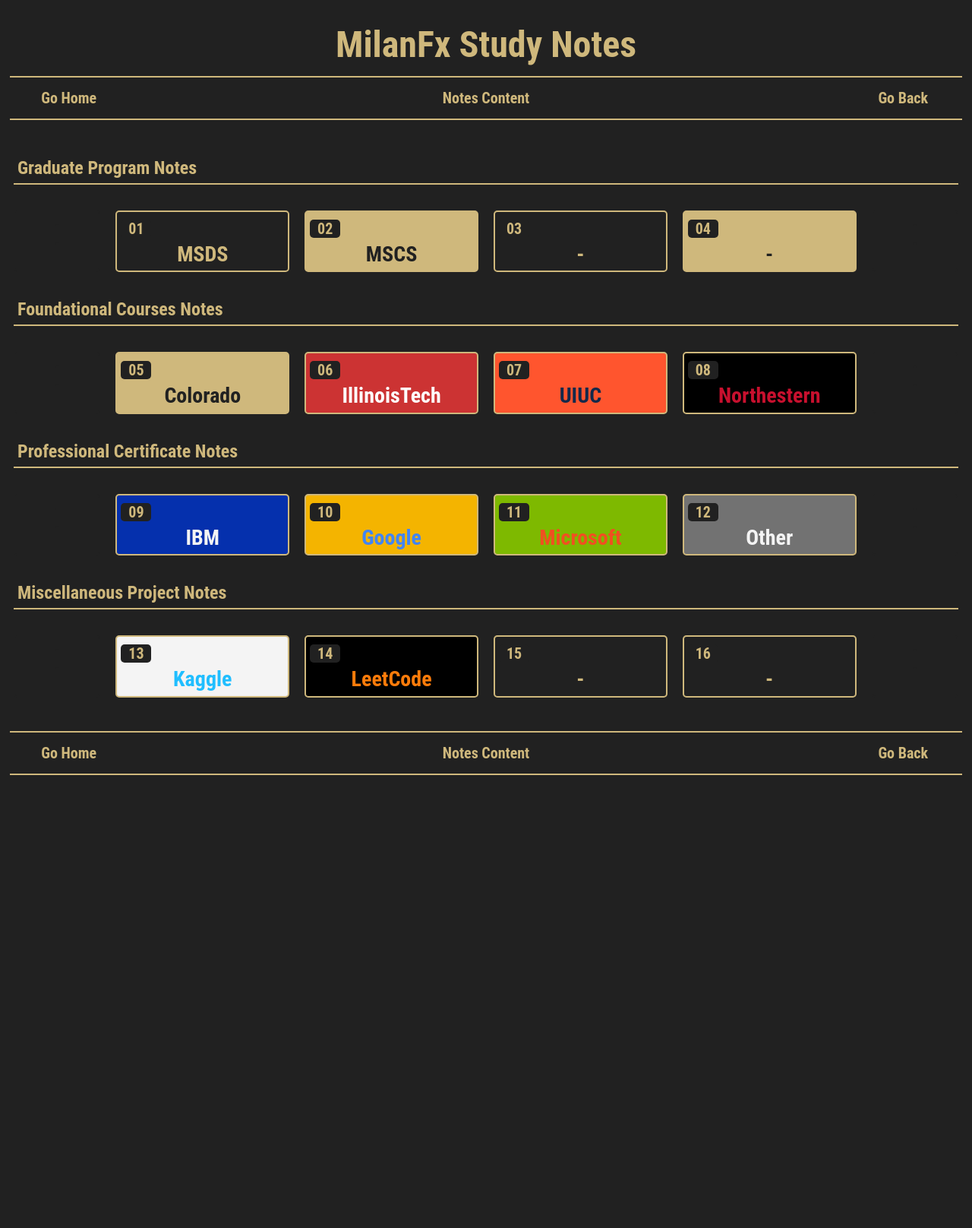
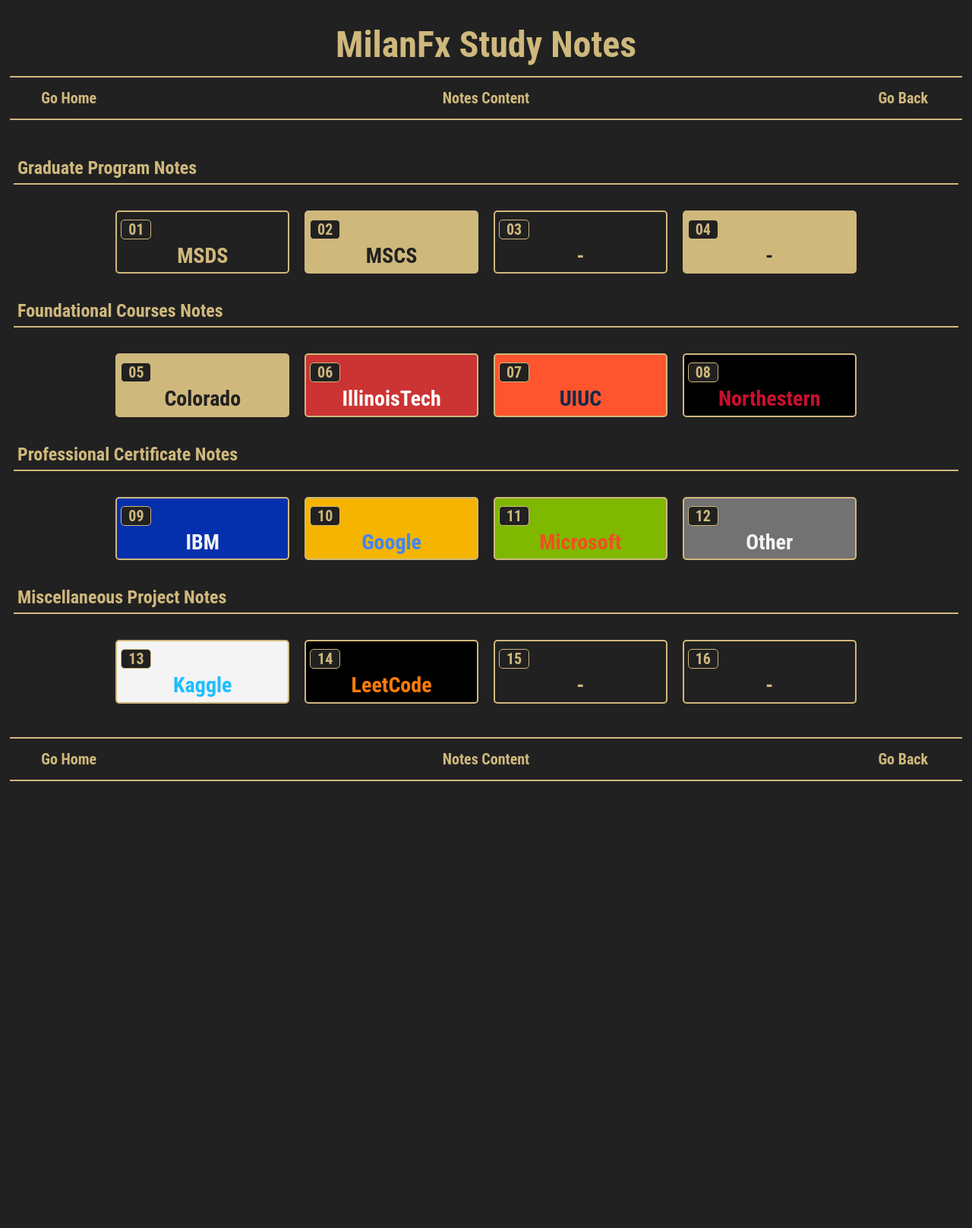
Before and after one commit to milanfx/milanfx.github.io, a Jekyll site: the page built from index.md, in a window 1280 px wide. Shown: the whole page at 76% size. Built offline with Jekyll 4.4.1, drawn with Linux system fonts in a browser that asks for light colours.

Commit message:
Update page.html

```diff
--- a/_layouts/page.html
+++ b/_layouts/page.html
@@ -172,7 +172,7 @@
       width: 40px;
       padding: 0px;
       border-radius: 5px;
-      border: 0px solid var(--name);
+      border: 1px solid var(--name);
     }
 
     .btn.empty {
```
